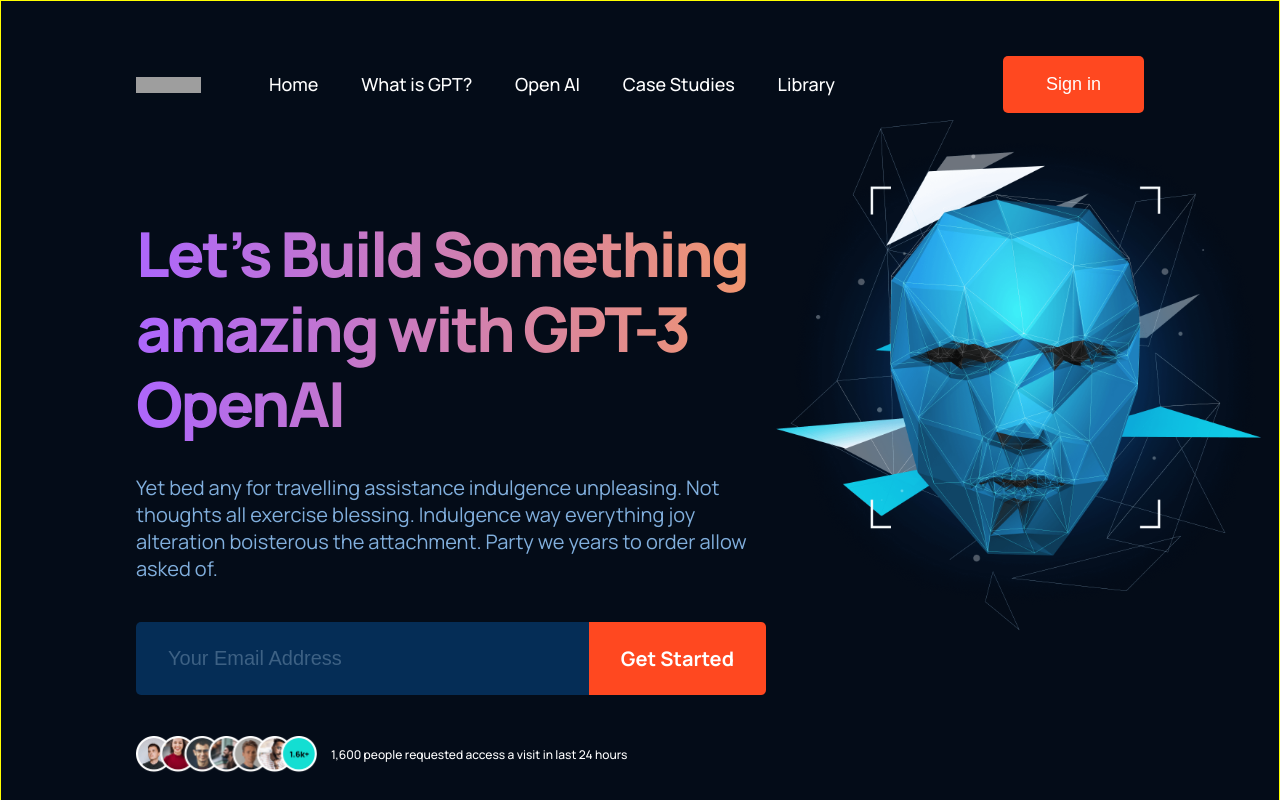
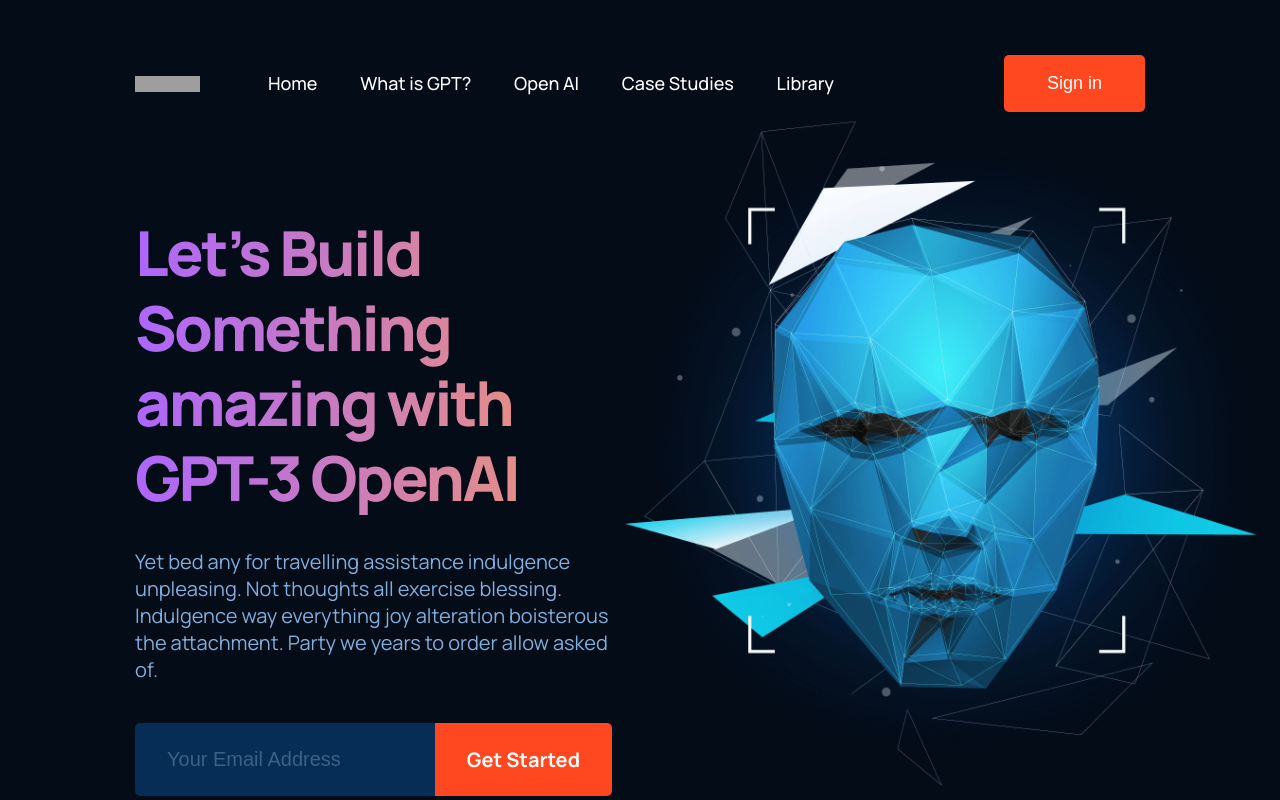
Before and after one commit to zuxel-hlad/gpt_3, a React (Create React App) app: page / in a window 1280 px wide. Shown: the top 800 px of the page. Built offline with nearby package versions, Linux system fonts and the light colour scheme; grey boxes are pictures that could not be loaded.

Commit message:
fix hero styles

```diff
--- a/src/components/App/app.scss
+++ b/src/components/App/app.scss
@@ -1,3 +1,3 @@
 .app {
-    border: 1px solid yellow;
+    // border: 1px solid yellow;
 }
--- a/src/components/Hero/hero.scss
+++ b/src/components/Hero/hero.scss
@@ -13,7 +13,8 @@
     //image
     &__image {
         margin-top: -103px;
-        width: 668px;
+        width: 100%;
+        max-width: 668px;
         display: flex;
         justify-content: center;
         align-items: center;
@@ -36,8 +37,8 @@
 
     //text
     &__text {
-        flex-shrink: 1;
-        max-width: 765px;
+        flex-shrink: 0.6;
+        width: 765px;
         padding: 0 0 0 135px;
 
         @media screen and (max-width: 1200px) {
@@ -45,6 +46,7 @@
         }
 
         @media screen and (max-width: 992px) {
+            width: 100%;
             max-width: 100%;
             padding: 0 135px 0 135px;
         }
```
